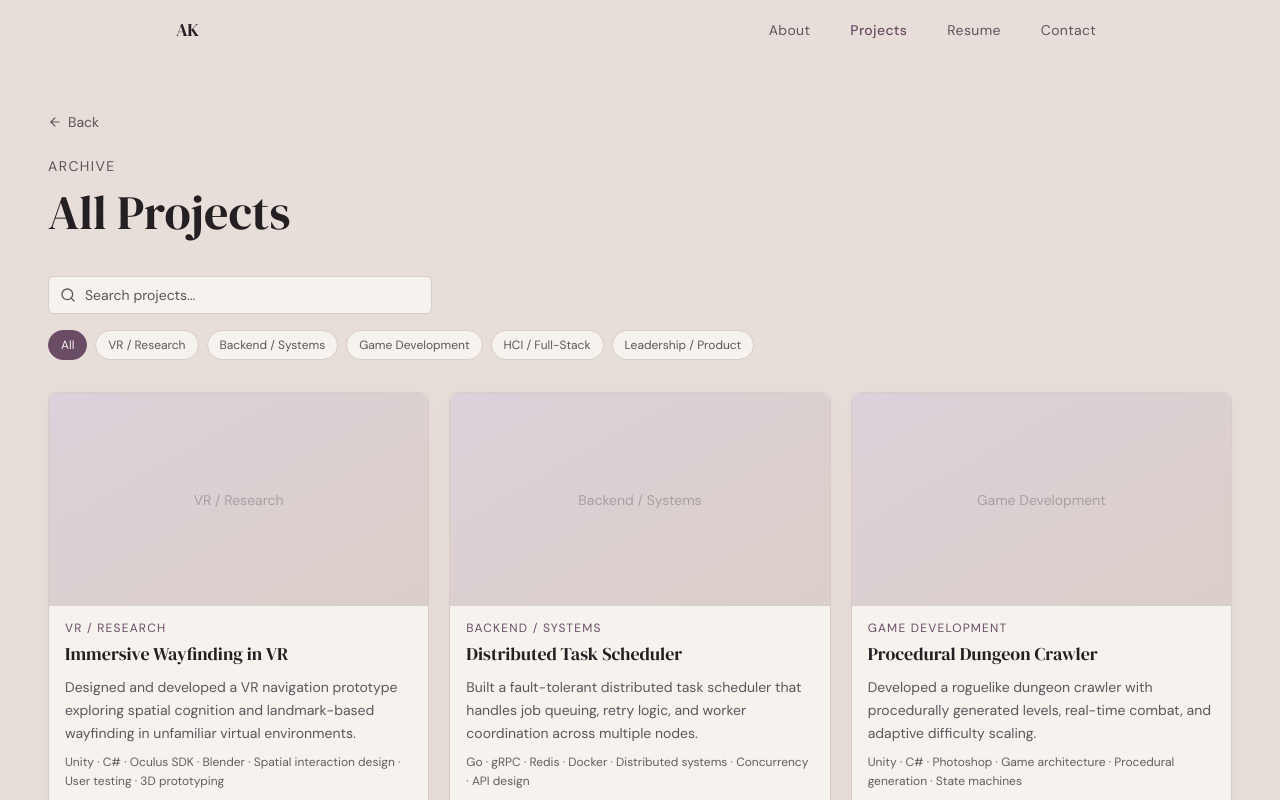
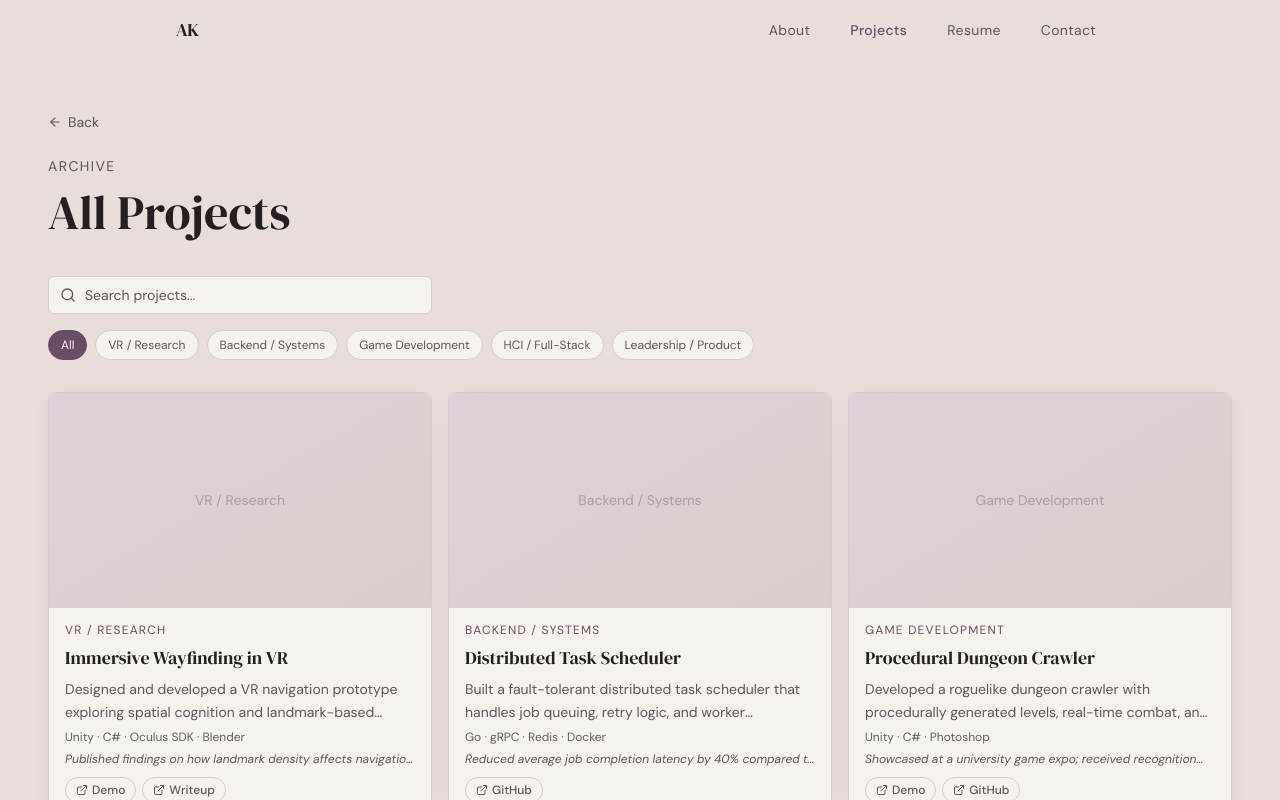
Before and after one commit to aashnakulsh/remix-of-aashna-s-portfolio-studio, a React (Vite) app: page /projects in a window 1280 px wide. Shown: the top 800 px of the page. Built offline with nearby package versions, Linux system fonts and the light colour scheme; the HTML template or start-up script is replaced by a standard one.

Commit message:
Tuned project cards and hover
Co-authored-by: aashnakulsh <148536308+aashnakulsh@users.noreply.github.com>

```diff
--- a/src/components/ProjectCard.tsx
+++ b/src/components/ProjectCard.tsx
@@ -17,6 +17,9 @@ const fadeInUp = {
 };
 
 const ProjectCard = ({ project, index }: ProjectCardProps) => {
+  // Show max 4 tools only
+  const displayTools = project.tools.slice(0, 4);
+
   return (
     <motion.div
       custom={index}
@@ -24,7 +27,8 @@ const ProjectCard = ({ project, index }: ProjectCardProps) => {
       whileInView="visible"
       viewport={{ once: true, margin: "-40px" }}
       variants={fadeInUp}
-      className="group flex flex-col h-full bg-card rounded-lg border border-border shadow-card hover:shadow-elevated hover:-translate-y-[2px] transition-all duration-300 ease-out"
+      whileHover={{ y: -6, transition: { duration: 0.25, ease: "easeOut" } }}
+      className="group flex flex-col h-full bg-card rounded-lg border border-border shadow-card hover:shadow-elevated transition-shadow duration-300 ease-out"
     >
       {/* Image */}
       <div className="aspect-[16/9] rounded-t-lg overflow-hidden bg-muted">
@@ -32,39 +36,39 @@ const ProjectCard = ({ project, index }: ProjectCardProps) => {
           <img
             src={project.image}
             alt={project.title}
-            className="w-full h-full object-cover group-hover:scale-[1.02] transition-transform duration-500 ease-out"
+            className="w-full h-full object-cover group-hover:scale-[1.04] transition-transform duration-500 ease-out"
           />
         ) : (
-          <div className="w-full h-full bg-gradient-to-br from-secondary to-muted flex items-center justify-center text-muted-foreground/40 font-body text-sm group-hover:scale-[1.02] transition-transform duration-500 ease-out">
+          <div className="w-full h-full bg-gradient-to-br from-secondary to-muted flex items-center justify-center text-muted-foreground/40 font-body text-sm group-hover:scale-[1.04] transition-transform duration-500 ease-out">
             {project.category}
           </div>
         )}
       </div>
 
       {/* Content */}
-      <div className="flex flex-col flex-1 px-4 py-3.5 gap-2">
+      <div className="flex flex-col flex-1 px-4 py-3.5 gap-1.5">
         {/* Category */}
         <span className="text-xs font-body tracking-widest uppercase text-primary">
           {project.category}
         </span>
 
         {/* Title */}
-        <h3 className="font-display text-lg text-foreground group-hover:text-primary transition-colors duration-200 -mt-1">
+        <h3 className="font-display text-lg text-foreground group-hover:text-primary transition-colors duration-200">
           {project.title}
         </h3>
 
-        {/* Description */}
-        <p className="font-body text-sm text-muted-foreground leading-relaxed line-clamp-3">
+        {/* Description — 2 lines max */}
+        <p className="font-body text-sm text-muted-foreground leading-relaxed line-clamp-2">
           {project.description}
         </p>
 
-        {/* Tools / Skills (inline text) */}
-        <p className="text-xs font-body text-foreground/70 leading-relaxed">
-          {[...project.tools, ...project.skills].join(" · ")}
+        {/* Tools (max 4, inline text) */}
+        <p className="text-xs font-body text-foreground/70">
+          {displayTools.join(" · ")}
         </p>
 
-        {/* Impact */}
-        <p className="text-xs font-body text-muted-foreground italic leading-relaxed">
+        {/* Impact — single line */}
+        <p className="text-xs font-body text-muted-foreground italic line-clamp-1">
           {project.impact}
         </p>
 
--- a/src/pages/ProjectsPage.tsx
+++ b/src/pages/ProjectsPage.tsx
@@ -99,7 +99,7 @@ const ProjectsPage = () => {
           </motion.div>
 
           {/* Grid */}
-          <div className="grid grid-cols-1 md:grid-cols-2 lg:grid-cols-3 gap-5">
+          <div className="grid grid-cols-1 md:grid-cols-2 lg:grid-cols-3 gap-4">
             {filtered.map((project, i) => (
               <ProjectCard
                 key={project.title}
```
